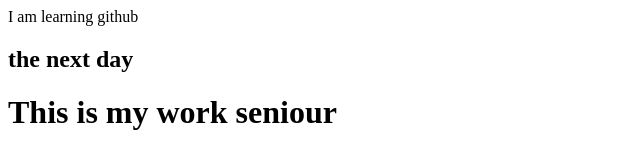
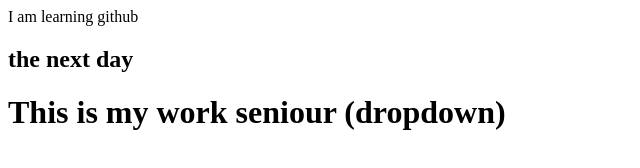
Before and after one commit to NasirAhammed810/localrepo, a plain HTML site: page index.html in a window 1280 px wide. Shown: the whole page, without its empty margins (0-640 px from the left). Drawn offline with Linux system fonts and the light colour scheme.

```diff
--- a/index.html
+++ b/index.html
@@ -1,3 +1,3 @@
 <p>I am learning github</p>
 <h2>the next day</h2>
-<h1>This is my work seniour</h1>
+<h1>This is my work seniour (dropdown)</h1>
```
